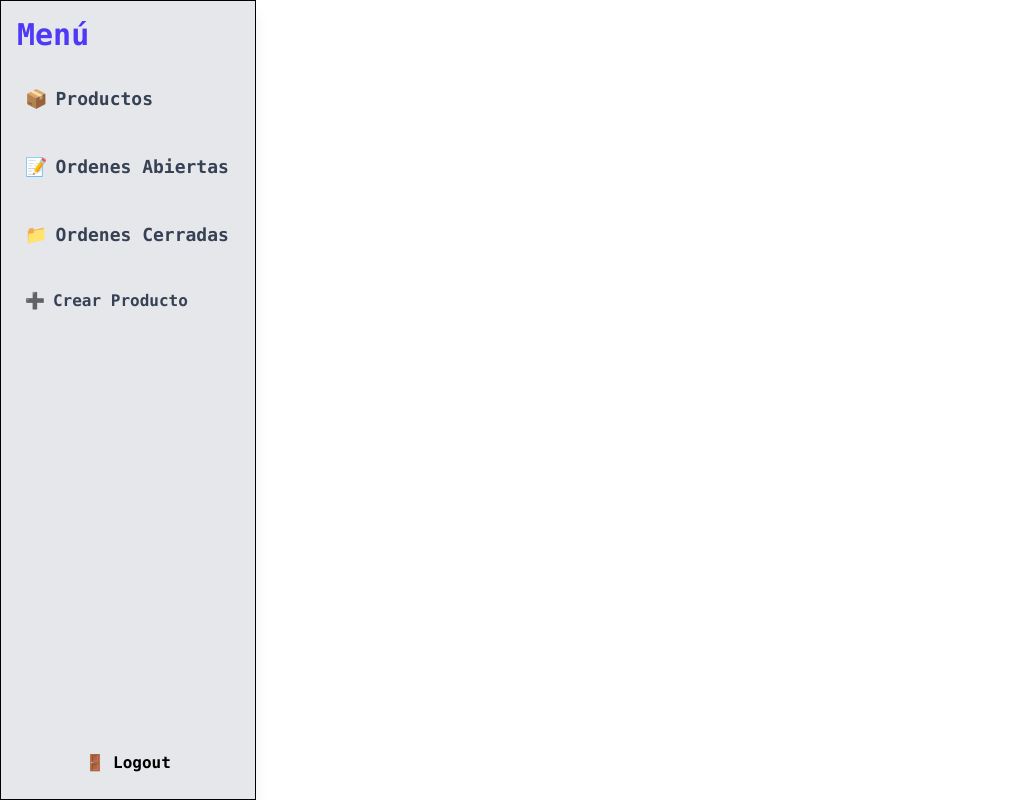
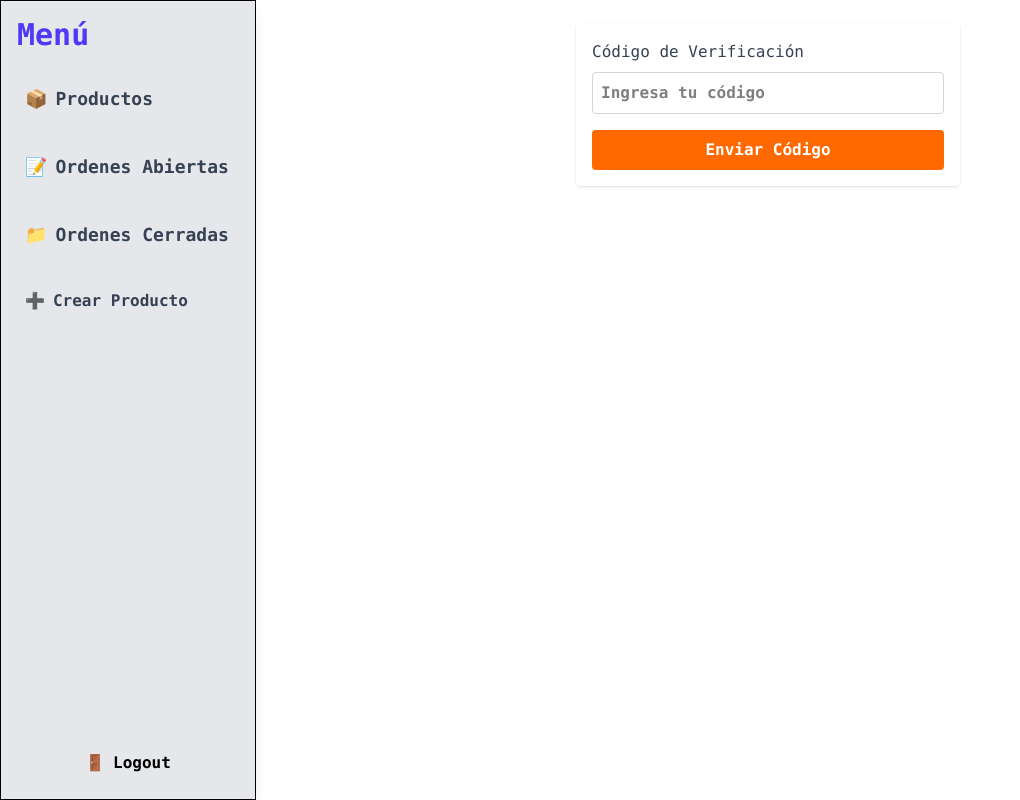
Before and after one commit to RafaelChoza/warehouseAdmin, a React (Vite) app in the folder frontend/: page /verificationCodeInput in a window 1280 px wide. Shown: the whole page, without its empty margins (0-1020 px from the left). Built offline with nearby package versions, Linux system fonts and the light colour scheme; no server answers.

Commit message:
resolve issua with recoverPassword component

```diff
--- a/frontend/src/App.tsx
+++ b/frontend/src/App.tsx
@@ -47,15 +47,7 @@ function App() {
             <Route path="/updateOrder" element={<UpdateOrderModal />} />
             <Route path="/recoverEmail" element={<SendMailRecoverPassword />} />
             <Route path="/createNewPassword" element={<CreateNewPassword />} />
-            <Route
-              path="/verificationCode"
-              element={
-                <VerificationCodeInput onSubmit={(code: string) => {
-                  // TODO: handle verification code submission
-                  console.log('Verification code submitted:', code);
-                }} />
-              }
-            />
+            <Route path="/verificationCodeInput" element={<VerificationCodeInput />} />
           </Routes>
         </div>
       </div>
--- a/frontend/src/components/VerificationCodeInput.tsx
+++ b/frontend/src/components/VerificationCodeInput.tsx
@@ -1,19 +1,27 @@
   import { useState } from "react";
+  import postValidateCode from "../service/postValidateCode";
+  import { useNavigate } from "react-router-dom";
 
-type VerificationCodeProps = {
-  onSubmit: (code: string) => void;
-};
 
-export default function VerificationCodeInput({ onSubmit }: VerificationCodeProps) {
+
+  export default function VerificationCodeInput() {
     const [code, setCode] = useState("");
+    const navigate = useNavigate()
 
     const handleChange = (e: React.ChangeEvent<HTMLInputElement>) => {
       setCode(e.target.value);
     };
 
-  const handleSubmit = (e: React.FormEvent) => {
+    const handleSubmit = async (e: React.FormEvent) => {
       e.preventDefault();
-    onSubmit(code.trim());
+      try {
+        await postValidateCode(code)
+        navigate("/createNewPassword")
+        setCode("")
+      } catch (error) {
+
+      }
+
     };
 
     return (
--- a/frontend/src/service/postValidateCode.ts
+++ b/frontend/src/service/postValidateCode.ts
@@ -18,6 +18,6 @@ export default async function postValidateCode(code: string) {
             console.log("Datos enviados con éxito")
         }
     } catch (error) {
-
+        alert("El código ingresado no es válido. Intenta nuevamente.");
     }
 }
```
Lines whose indentation alone changed are shown as unchanged.
